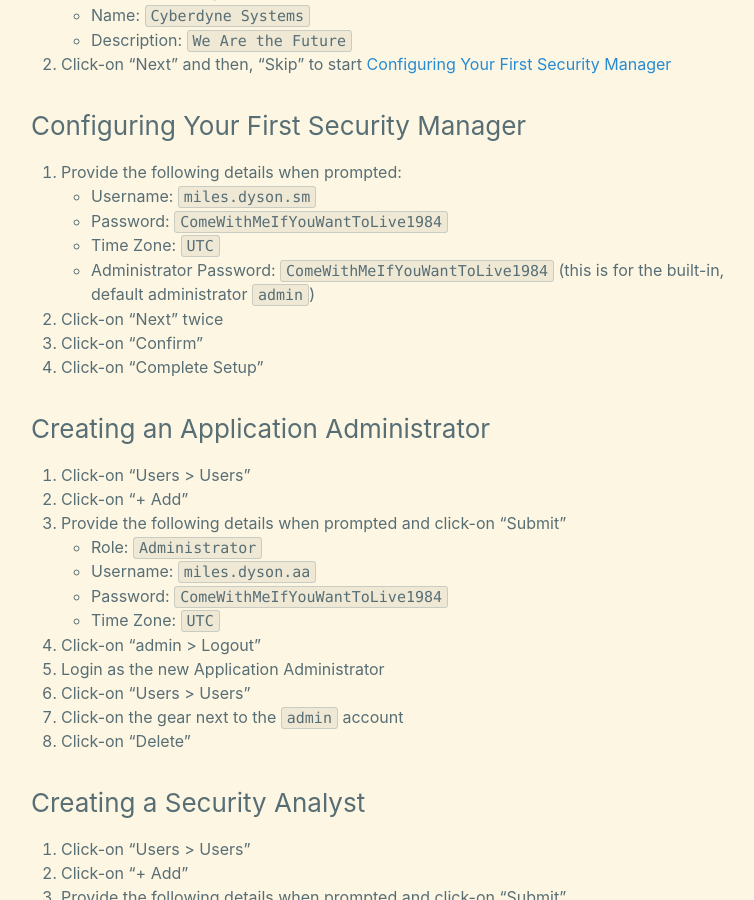
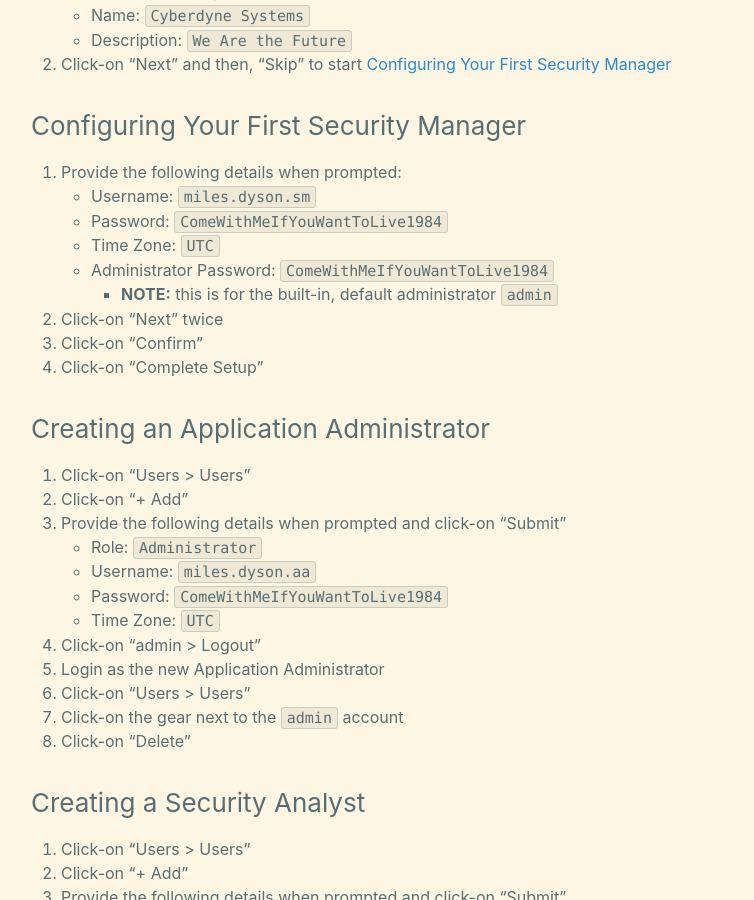
Before and after one commit to cyberphor/blog, a Jekyll site: the page built from _posts/guides/2019-06-12-nessus-deployment-guide.md, in a window 1280 px wide and 900 px high, scrolled down 2161 px. Shown: the whole window, without its empty margins (239-993 px from the left). Built offline with Jekyll 4.4.1, drawn with Linux system fonts in a browser that asks for light colours.

Commit message:
Update 2019-06-12-nessus-deployment-guide.md

```diff
--- a/_posts/guides/2019-06-12-nessus-deployment-guide.md
+++ b/_posts/guides/2019-06-12-nessus-deployment-guide.md
@@ -81,7 +81,8 @@ An Organization is a set of scanners (cybersecurity tools), users (cybersecurity
     - Username: `miles.dyson.sm`
     - Password: `ComeWithMeIfYouWantToLive1984`
     - Time Zone: `UTC`
-    - Administrator Password: `ComeWithMeIfYouWantToLive1984` (this is for the built-in, default administrator `admin`)
+    - Administrator Password: `ComeWithMeIfYouWantToLive1984`
+        - **NOTE:** this is for the built-in, default administrator `admin`
 2. Click-on "Next" twice
 3. Click-on "Confirm"
 4. Click-on "Complete Setup"
```
